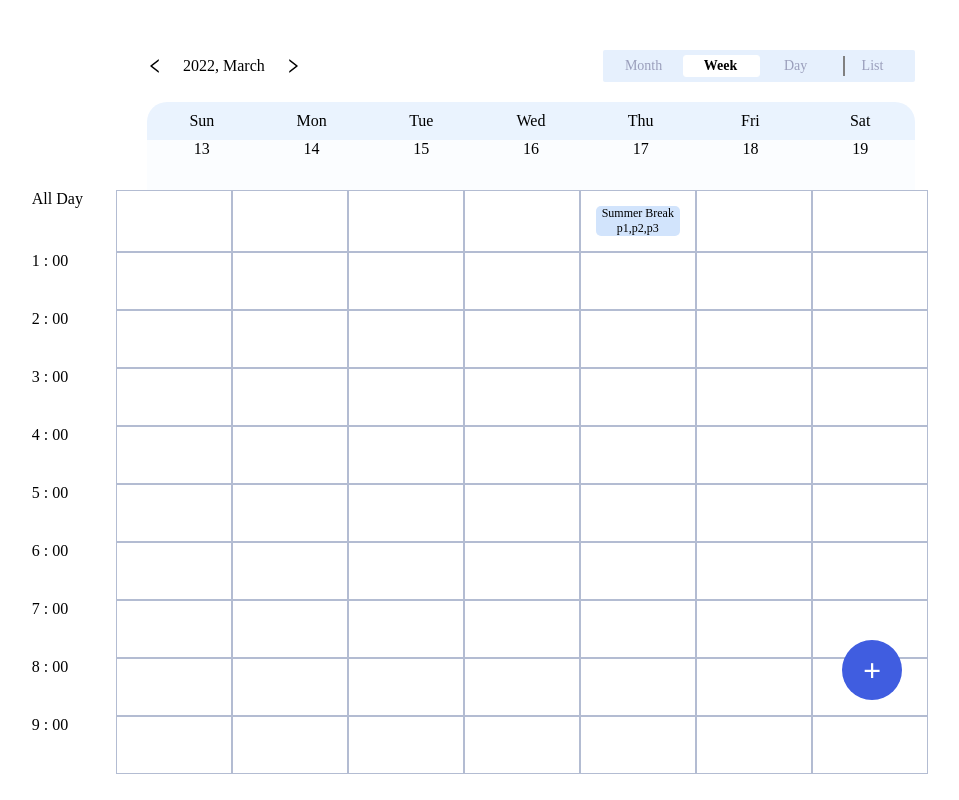
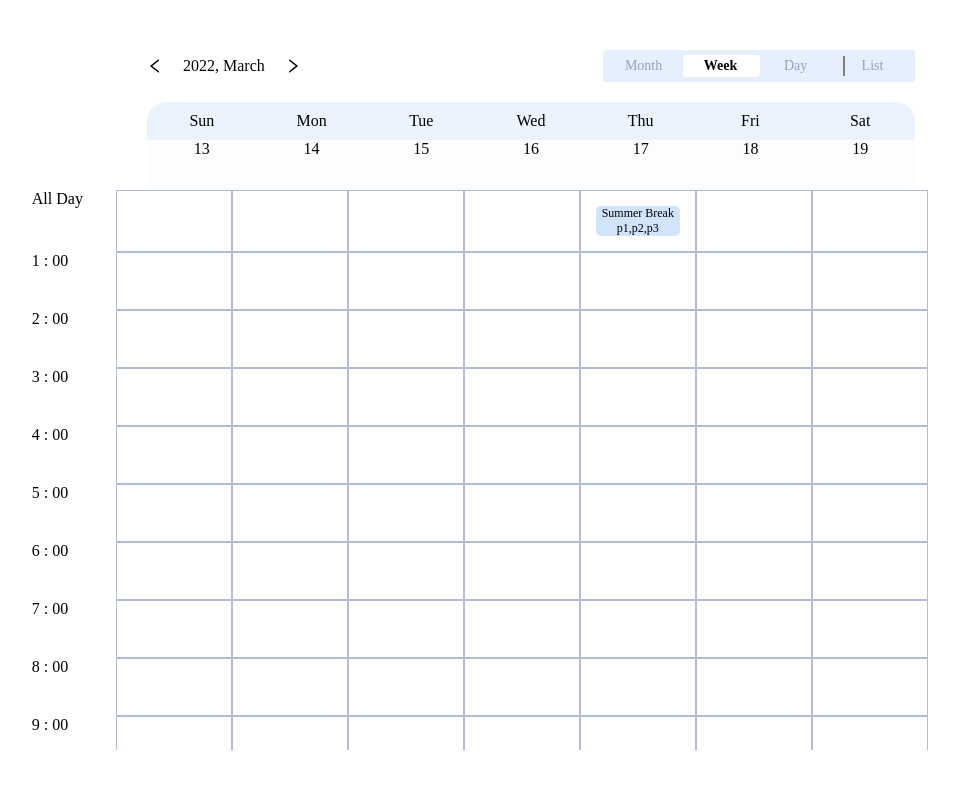
Before and after one commit to arkarhtethan/calendar-task, a React (Create React App) app: page / in a window 1280 px wide. Both pictures are taken after a click on the element "Week". Shown: the whole page, without its empty margins (109-1068 px from the left). Built offline with nearby package versions, Linux system fonts and the light colour scheme.

Commit message:
temporarily remove fab

```diff
--- a/src/components/DayGrid.jsx
+++ b/src/components/DayGrid.jsx
@@ -1,7 +1,7 @@
 import { ClockCircleOutlined } from "@ant-design/icons";
 import React, { useContext } from "react";
 import { CalendarContext } from "../context/CalendarContext";
-import FAB from "./FAB";
+// import FAB from "./FAB";
 
 const DaysGridContainer = ({ children }) => (
   <div className="days__grid">{children}</div>
@@ -78,7 +78,7 @@ const DayGrid = () => {
             ))}
         </DaysGridBody>
       </DaysGridContainer>
-      <FAB />
+      {/* <FAB /> */}
     </>
   );
 };
--- a/src/components/ListGrid.jsx
+++ b/src/components/ListGrid.jsx
@@ -1,7 +1,7 @@
 import React, { useContext } from "react";
 import { CalendarContext } from "../context/CalendarContext";
 import { ClockCircleOutlined, DeleteOutlined } from "@ant-design/icons";
-import FAB from "./FAB";
+// import FAB from "./FAB";
 
 const ListGridHeader = ({ value }) => {
   return (
@@ -64,7 +64,7 @@ const ListGrid = () => {
           </div>
         </div>
       </div>
-      <FAB />
+      {/* <FAB /> */}
     </>
   );
 };
--- a/src/components/MonthDaysGrid.jsx
+++ b/src/components/MonthDaysGrid.jsx
@@ -2,7 +2,7 @@ import React, { useContext } from "react";
 import { CalendarContext } from "../context/CalendarContext";
 import CalendarCell from "./CalendarCell";
 import CalendarHeaderRow from "./CalendarHeaderRow";
-import FAB from "./FAB";
+// import FAB from "./FAB";
 
 const DaysGridContainer = ({ children }) => (
   <div className="months__grid">{children}</div>
@@ -20,7 +20,7 @@ const MonthDaysGrid = () => {
           ))
         )}
       </DaysGridContainer>
-      <FAB />
+      {/* <FAB /> */}
     </>
   );
 };
--- a/src/components/WeekDaysGrid.jsx
+++ b/src/components/WeekDaysGrid.jsx
@@ -1,7 +1,7 @@
 import React, { useContext, useEffect, useState } from "react";
 import { CalendarContext } from "../context/CalendarContext";
 import CalendarHeaderRow from "./CalendarHeaderRow";
-import FAB from "./FAB";
+// import FAB from "./FAB";
 
 const WeeksGridContainer = ({ children }) => (
   <div className="weeks__grid">{children}</div>
@@ -103,7 +103,7 @@ const WeekDaysGrid = () => {
           </WeeksGridBody>
         </WeeksGridContainer>
       </div>
-      <FAB />
+      {/* <FAB /> */}
     </>
   );
 };
--- a/src/styles/_list-grid.scss
+++ b/src/styles/_list-grid.scss
@@ -51,7 +51,7 @@
     margin: 20px 0;
     border-right: 1px solid rgb(185, 185, 185);
     position: relative;
-    height: 75vh;
+    height: 70vh;
     overflow-y: scroll;
     &--container {
       background-color: white !important;
--- a/src/styles/_week-grid.scss
+++ b/src/styles/_week-grid.scss
@@ -31,7 +31,7 @@
     &--body {
       position: absolute;
       width: 70%;
-      height: 73vh;
+      height: 70vh;
       left: 11vw;
       top: 50px;
       overflow-y: scroll;
```
